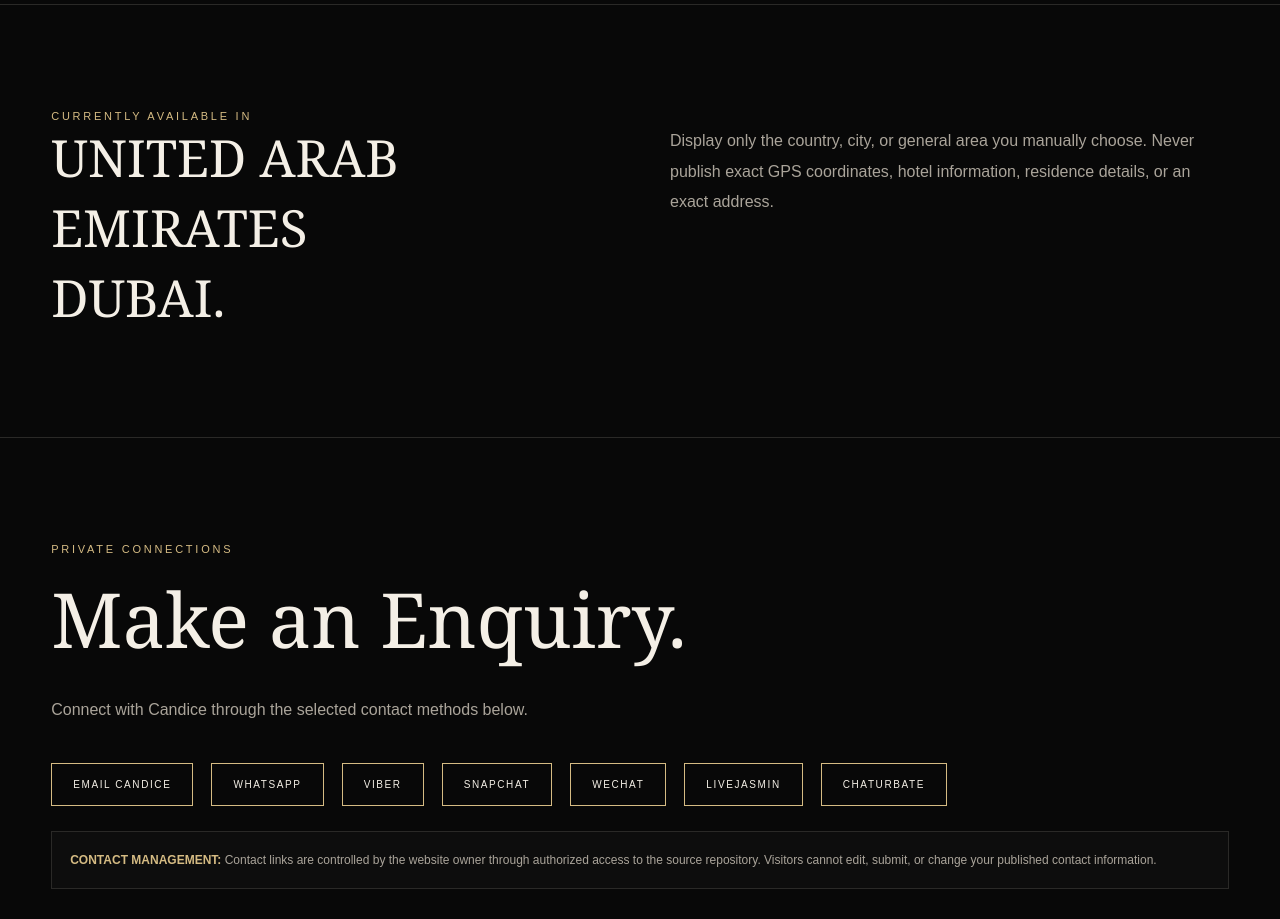
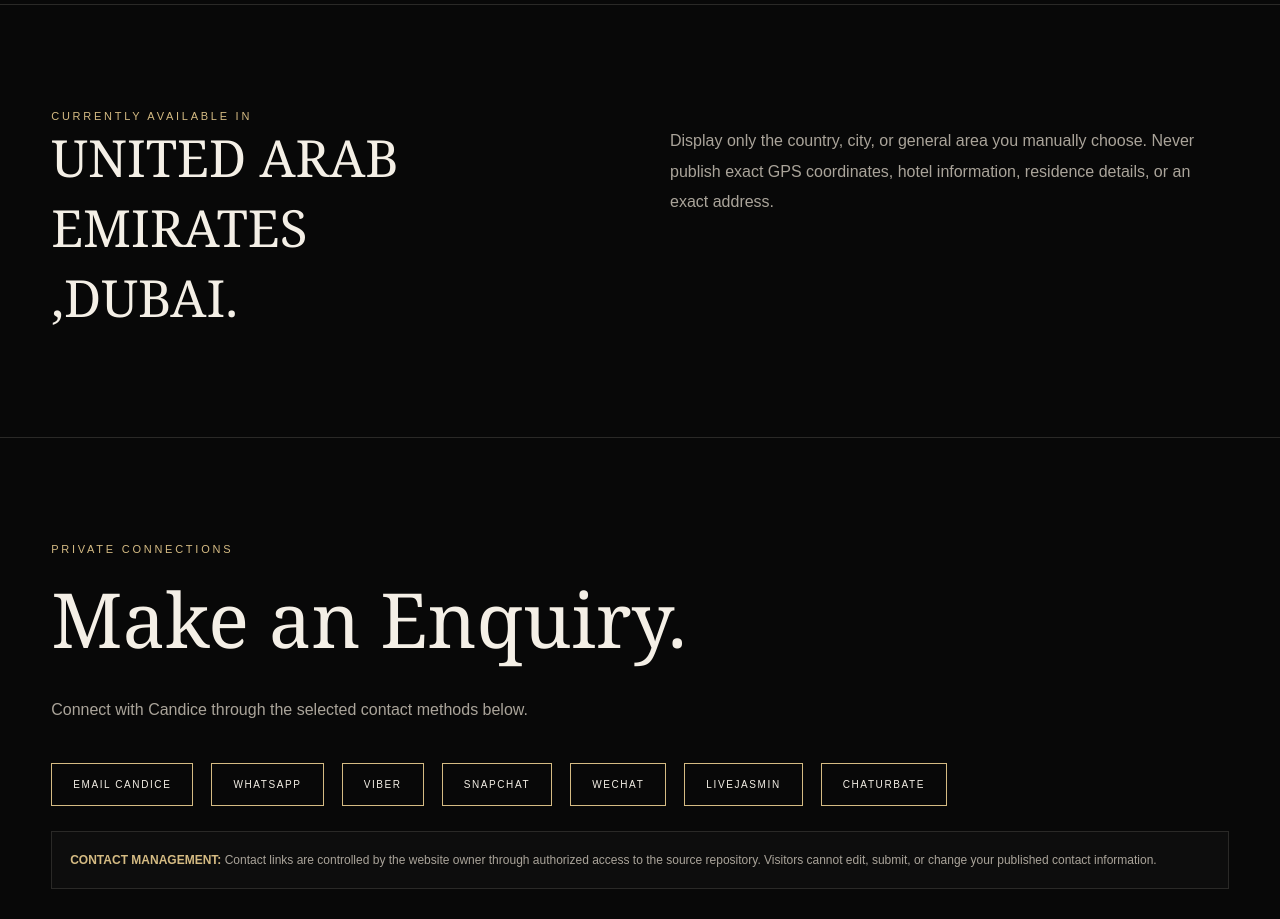
Before and after one commit to ojayalivio-pixel/MAISON-CANDICE, a plain HTML site: page index.html in a window 1280 px wide. Shown: the part 4180-5099 px from the top of the page. Drawn offline with Linux system fonts and the light colour scheme.

Commit message:
Fix typo in location formatting

```diff
--- a/index.html
+++ b/index.html
@@ -526,7 +526,7 @@ footer{
 
       <div class="location">
         UNITED ARAB EMIRATES <br>
-         DUBAI.
+         ,DUBAI.
       </div>
     </div>
 
```
